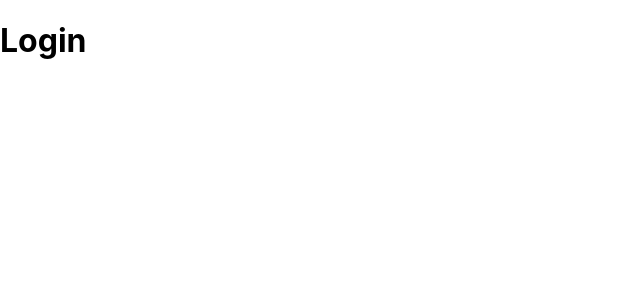
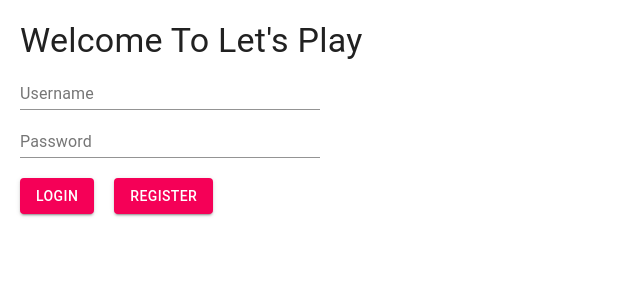
Before and after one commit to nandha2447/Lets-play, a React (Create React App) app: page / in a window 1280 px wide. Shown: the top 300 px of the page, without its empty margins (0-640 px from the left). Built offline with nearby package versions, Linux system fonts and the light colour scheme.

Commit message:
add login page

```diff
--- a/src/containers/Login/index.js
+++ b/src/containers/Login/index.js
@@ -1,9 +1,177 @@
-import React from 'react'
+import React from 'react';
+import { Grid, Paper, TextField, Button, Typography } from '@material-ui/core';
 
 class Login extends React.Component {
-    render() {
-        return <h1>Login</h1>;
-    }
+  constructor() {
+    super();
+    this.state = {
+      username: '',
+      password: '',
+      confirmPassword: '',
+      toggleLoginRegister: true,
+    };
+  }
+
+  setRegisterPage = () => {
+    this.setState({ toggleLoginRegister: false });
+  };
+
+  handleChange =(e)=>{
+    this.setState({ [e.target.name]: e.target.value });
+  }
+
+  render() {
+    const { toggleLoginRegister } = this.state;
+    console.log(this.state.username);
+    return (
+      <Grid
+        direction="row"
+        justify="center"
+        alignItems="center"
+        style={{ height: '100%' }}
+        spacing={24}
+        xs={12}
+      >
+        <Paper
+          style={{ height: 600, width: 600, padding: 20 }}
+          elevation={0}
+          square={true}
+        >
+          <Grid item xs={12}>
+            <Typography variant="h4">Welcome To Let's Play</Typography>
+          </Grid>
+          {toggleLoginRegister ? (
+            <React.Fragment>
+              <Grid
+                item
+                direction="row"
+                justify="flex-start"
+                alignItems="flex-start"
+                spacing={0}
+                xs={6}
+              >
+                <TextField
+                  name="username"
+                  label="Username"
+                  value={this.state.username}
+                  fullWidth={true}
+                  onChange={this.handleChange}
+                />
+              </Grid>
+              <Grid
+                item
+                direction="row"
+                justify="flex-start"
+                alignItems="flex-start"
+                spacing={0}
+                xs={6}
+              >
+                <TextField
+                  name="password"
+                  type="password"
+                  label="Password"
+                  value={this.state.password}
+                  fullWidth={true}
+                  onChange={this.handleChange}
+                />
+              </Grid>
+
+              <Grid
+                item
+                direction="row"
+                justify="space-around"
+                alignItems="center"
+                spacing={0}
+                xs={6}
+                style={{ marginTop: 20 }}
+              >
+                <Button variant="contained" color="secondary">
+                  Login
+                </Button>
+                <Button
+                  variant="contained"
+                  color="secondary"
+                  onClick={this.setRegisterPage}
+                  style={{ marginLeft: 20 }}
+                >
+                  Register
+                </Button>
+              </Grid>
+            </React.Fragment>
+          ) : (
+            <React.Fragment>
+              <Grid
+                item
+                direction="row"
+                justify="flex-start"
+                alignItems="flex-start"
+                spacing={0}
+                xs={6}
+              >
+                <TextField
+                  name="username"
+                  label="Username"
+                  value={this.state.username}
+                  fullWidth={true}
+                  onChange={this.handleChange}
+                />
+              </Grid>
+              <Grid
+                item
+                direction="row"
+                justify="flex-start"
+                alignItems="flex-start"
+                spacing={0}
+                xs={6}
+              >
+                <TextField
+                  name="password"
+                  type="password"
+                  label="Password"
+                  value={this.state.password}
+                  fullWidth={true}
+                  onChange={this.handleChange}
+                />
+              </Grid>
+              <Grid
+                item
+                direction="row"
+                justify="flex-start"
+                alignItems="flex-start"
+                spacing={0}
+                xs={6}
+              >
+                <TextField
+                  name="confirmPassword"
+                  type="password"
+                  label="Confirm Password"
+                  value={this.state.password}
+                  fullWidth={true}
+                  onChange={this.handleChange}
+                />
+              </Grid>
+              <Grid
+                item
+                direction="row"
+                justify="center"
+                alignItems="center"
+                spacing={0}
+                xs={6}
+                style={{ marginTop: 20 }}
+              >
+                <Button
+                  variant="contained"
+                  color="secondary"
+                >
+                  Register
+                </Button>
+              </Grid>
+            </React.Fragment>
+          )}
+        </Paper>
+      </Grid>
+    );
+  }
 }
 
 export default Login;
```
